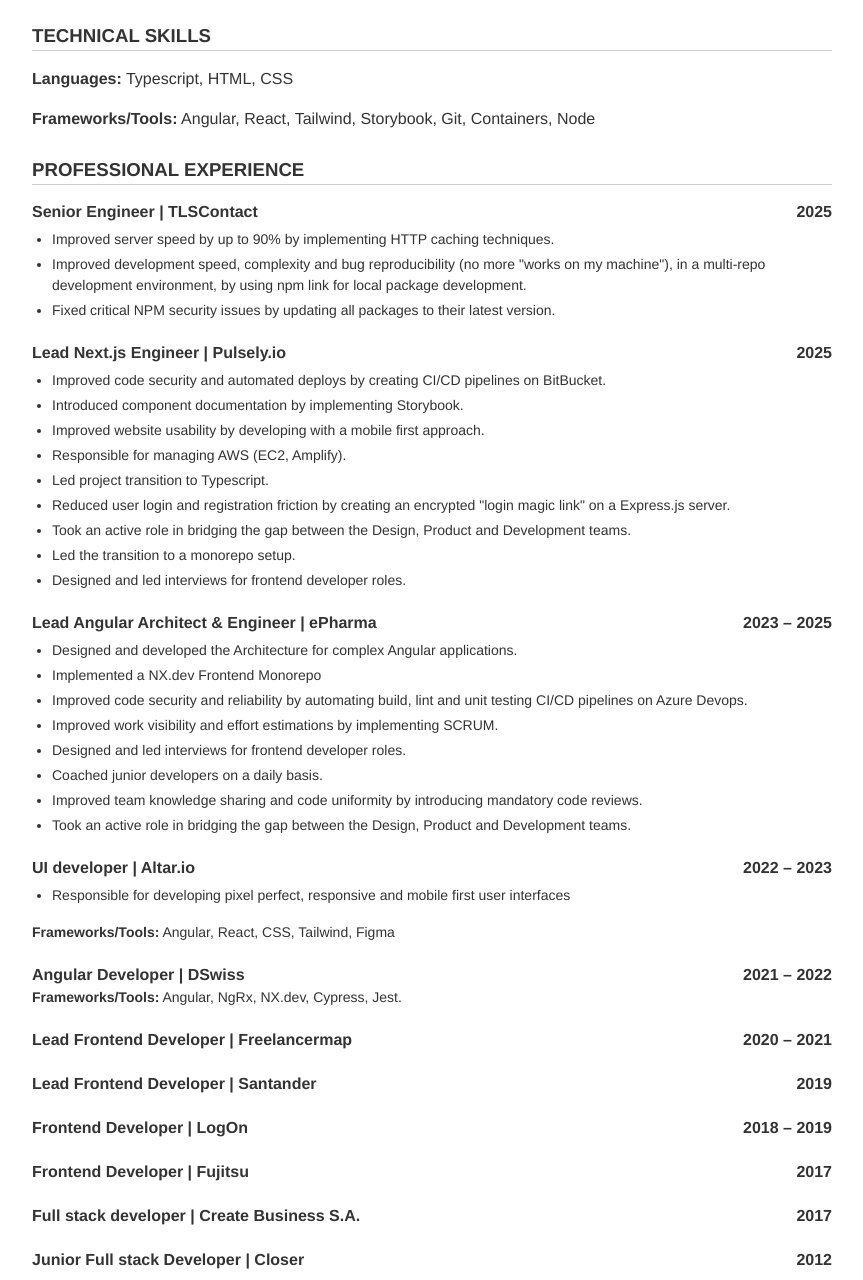
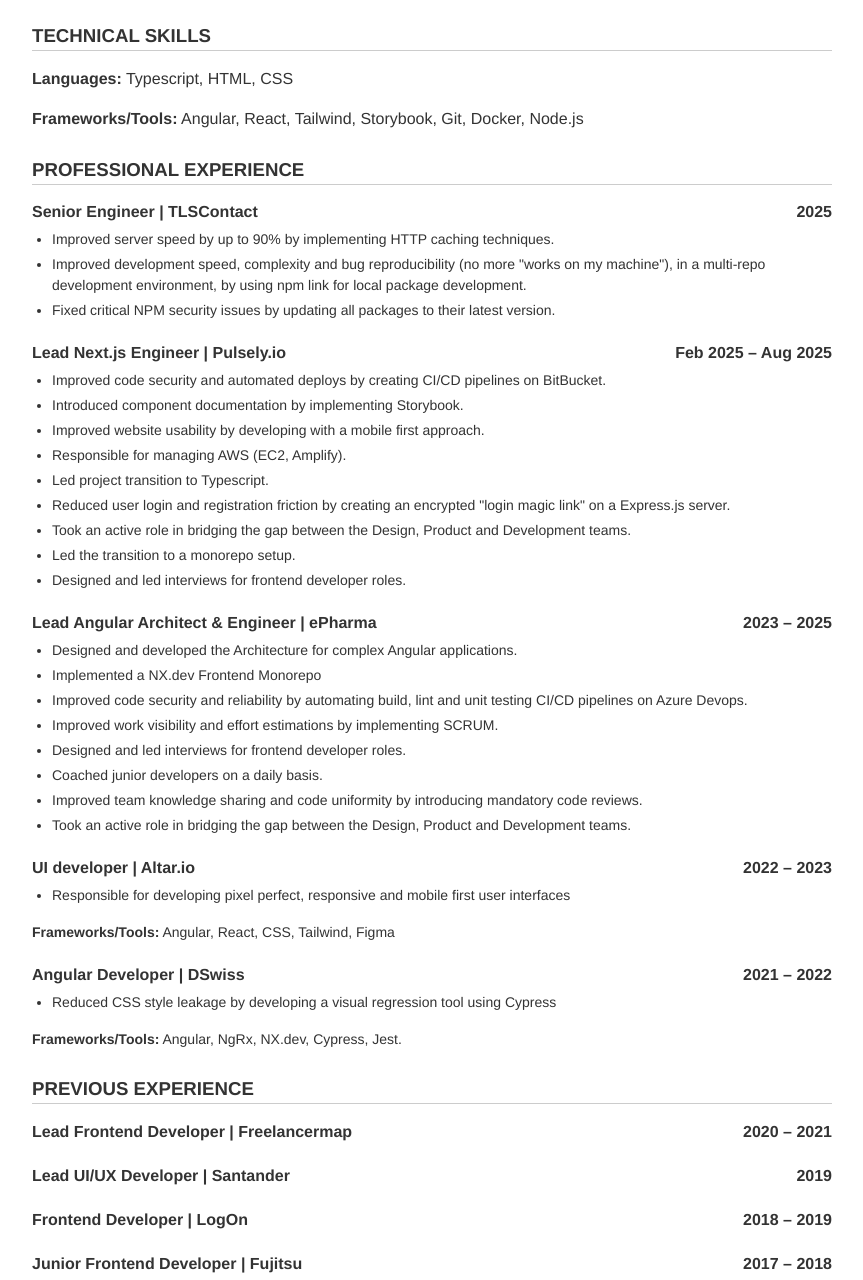
Before and after one commit to TaoRS/resume, a plain HTML site: page index.html in a window 1280 px wide. Shown: the part 241-1521 px from the top of the page, without its empty margins (208-1071 px from the left). Drawn offline with Linux system fonts and the light colour scheme.

Commit message:
improved clarity

```diff
--- a/index.html
+++ b/index.html
@@ -92,7 +92,11 @@
             }
 
             .job-entry {
-                page-break-inside: avoid;
+                break-inside: avoid;
+            }
+
+            .avoid-break-inside {
+                break-inside: avoid;
             }
 
             a {
@@ -125,7 +129,7 @@
         <section id="skills">
             <h2>Technical Skills</h2>
             <p><strong>Languages:</strong> Typescript, HTML, CSS</p>
-            <p><strong>Frameworks/Tools:</strong> Angular, React, Tailwind, Storybook, Git, Containers, Node</p>
+            <p><strong>Frameworks/Tools:</strong> Angular, React, Tailwind, Storybook, Git, Docker, Node.js</p>
         </section>
 
         <section id="experience">
@@ -148,7 +152,7 @@
             <div class="job-entry">
                 <div class="job-header">
                     <span>Lead Next.js Engineer | Pulsely.io</span>
-                    <span>2025</span>
+                    <span>Feb 2025 &ndash; Aug 2025</span>
                 </div>
 
                 <ul>
@@ -203,8 +207,14 @@
                     <span>2021 &ndash; 2022</span>
                 </div>
 
+                <ul>
+                    <li>Reduced CSS style leakage by developing a visual regression tool using Cypress</li>
+                </ul>
+
                 <div class="job-tools"><strong>Frameworks/Tools:</strong> Angular, NgRx, NX.dev, Cypress, Jest.</div>
             </div>
+
+            <h2>Previous Experience</h2>
 
             <div class="job-entry">
                 <div class="job-header">
@@ -215,7 +225,7 @@
 
             <div class="job-entry">
                 <div class="job-header">
-                    <span>Lead Frontend Developer | Santander</span>
+                    <span>Lead UI/UX Developer | Santander</span>
                     <span>2019</span>
                 </div>
             </div>
@@ -229,8 +239,8 @@
 
             <div class="job-entry">
                 <div class="job-header">
-                    <span>Frontend Developer | Fujitsu</span>
-                    <span>2017</span>
+                    <span>Junior Frontend Developer | Fujitsu</span>
+                    <span>2017 &ndash; 2018</span>
                 </div>
             </div>
 
@@ -270,6 +280,7 @@
                 <span>Graduated 2011</span>
             </div>
 
+            <div class="avoid-break-inside">
                 <h2>Certifications</h2>
                 <div class="job-header">
                     <span>Conflict Management From A Professional Perspective | Findmore Academy</span>
@@ -285,6 +296,7 @@
                     <span>Leveling Up On VueJS: Creating An Advanced Web Application | Findmore Academy</span>
                     <span>2019</span>
                 </div>
+            </div>
         </section>
     </div>
 
```
Lines whose indentation alone changed are shown as unchanged.
